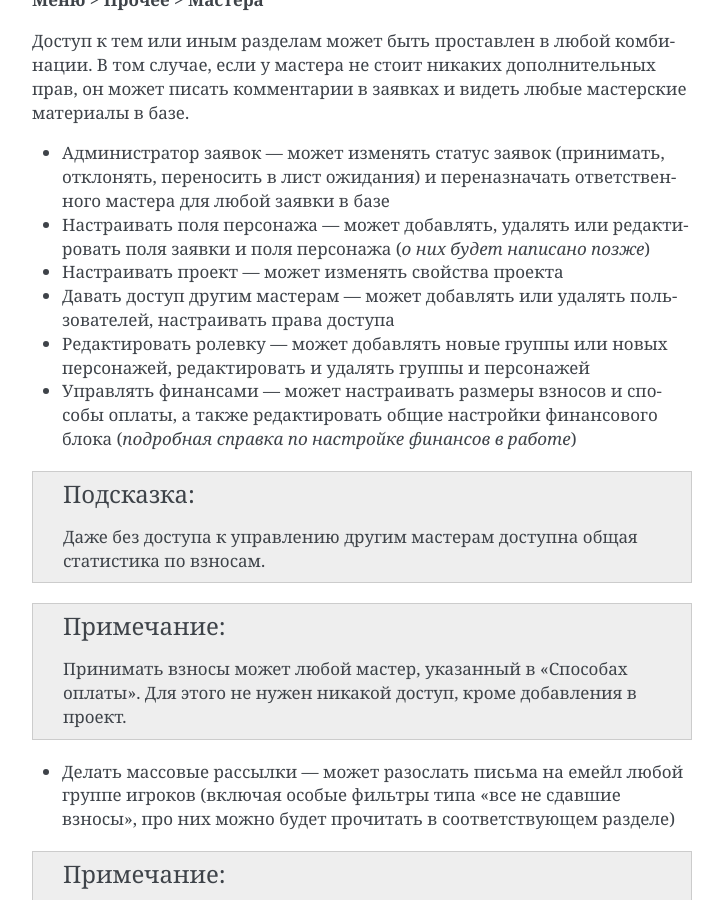
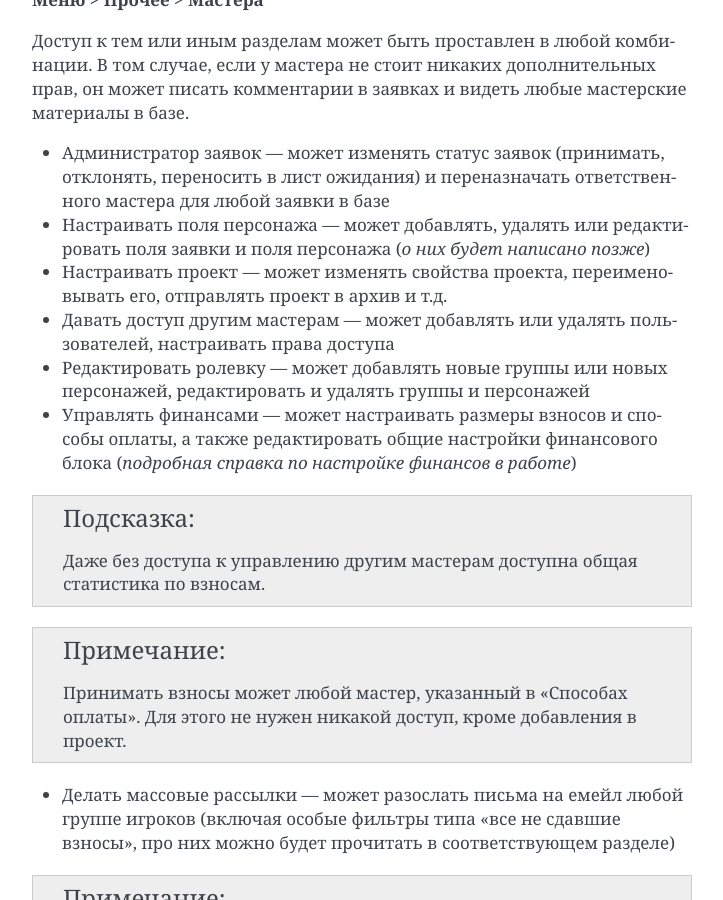
Before and after one commit to joinrpg/joinrpg-docs, a Sphinx documentation site: the page built from docs/project/access.rst, in a window 1280 px wide and 900 px high, scrolled down 971 px. Shown: the whole window, without its empty margins (388-1111 px from the left). Built offline with Sphinx 7.4.7, drawn with Linux system fonts in a browser that asks for light colours; pages that are not in the unit, such as notebooks, are missing from menus.

Commit message:
Update access.rst

```diff
--- a/docs/project/access.rst
+++ b/docs/project/access.rst
@@ -25,7 +25,7 @@
 
 * Администратор заявок — может изменять статус заявок (принимать, отклонять, переносить в лист ожидания) и переназначать ответственного мастера для любой заявки в базе
 * Настраивать поля персонажа — может добавлять, удалять или редактировать поля заявки и поля персонажа (*о них будет написано позже*)
-* Настраивать проект — может изменять свойства проекта
+* Настраивать проект — может изменять свойства проекта, переименовывать его, отправлять проект в архив и т.д.
 * Давать доступ другим мастерам — может добавлять или удалять пользователей, настраивать права доступа
 * Редактировать ролевку — может добавлять новые группы или новых персонажей, редактировать и удалять группы и персонажей
 * Управлять финансами — может настраивать размеры взносов и способы оплаты, а также редактировать общие настройки финансового блока (*подробная справка по настройке финансов в работе*)
```
